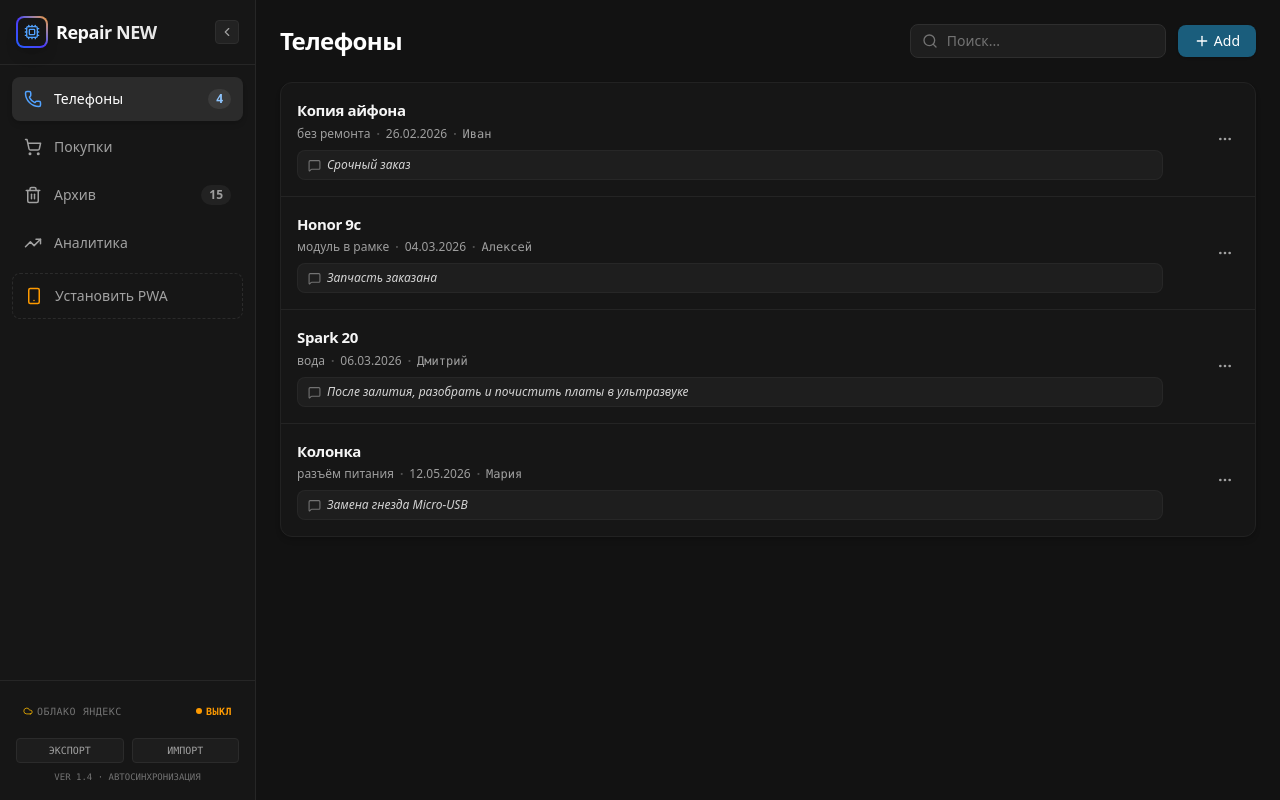
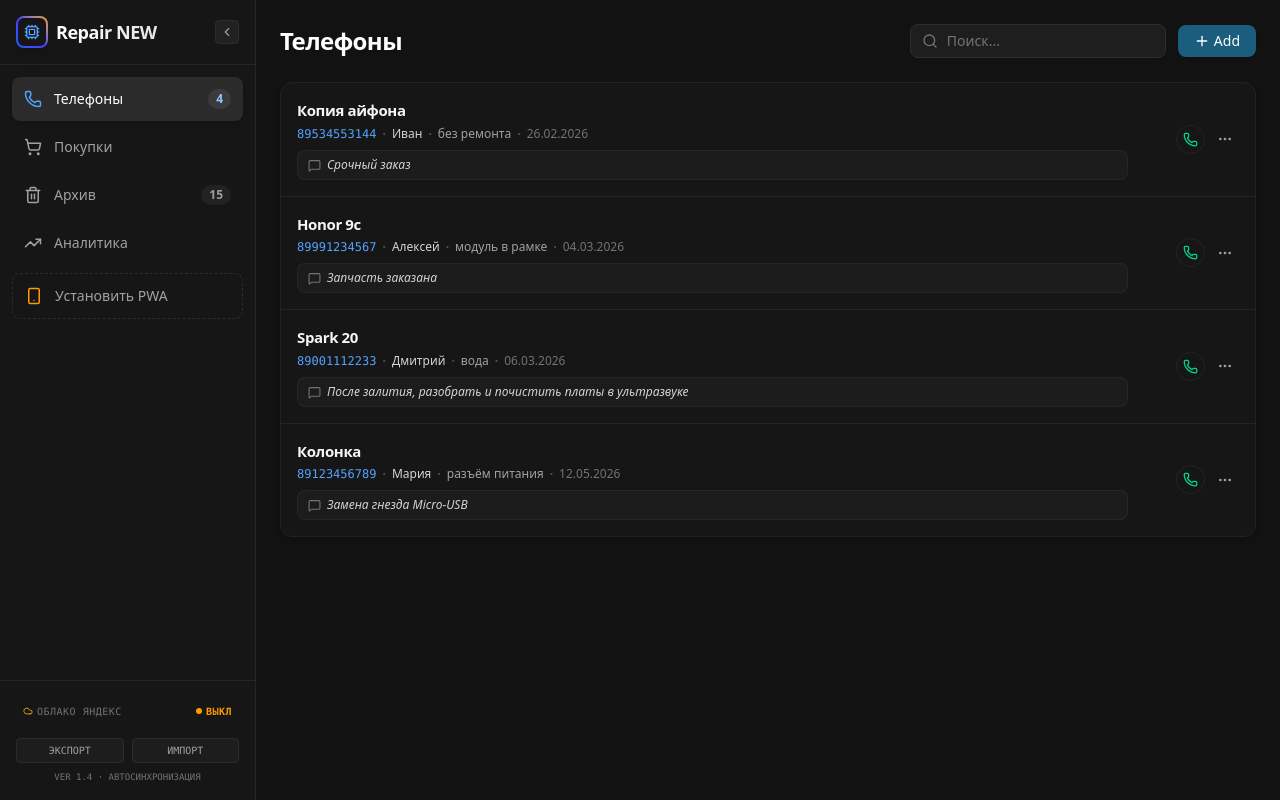
Before and after one commit to Tawreozs/ffff, a React (Vite) app: page / in a window 1280 px wide. Built offline with nearby package versions, Linux system fonts and the light colour scheme.

Commit message:
Add files via upload

```diff
--- a/src/components/RepairDetail.tsx
+++ b/src/components/RepairDetail.tsx
@@ -330,17 +330,26 @@ export default function RepairDetail({
           /* Inline Edit Form mode */
           <form onSubmit={handleSave} className="space-y-6">
             <div className="flex items-center justify-between pb-4 border-b border-[#242424]">
-              <h2 className="text-lg font-bold text-white flex items-center gap-2">
+              <h2 className="text-base sm:text-lg font-bold text-white flex items-center gap-1.5">
                 <Edit size={16} className="text-blue-400" />
-                <span>Редактирование записи</span>
+                <span>Редактирование</span>
               </h2>
-              <button
-                type="button"
-                onClick={() => setIsEditing(false)}
-                className="text-neutral-500 hover:text-white p-1 rounded hover:bg-[#222222]"
-              >
-                <X size={18} />
-              </button>
+              <div className="flex items-center gap-2">
+                <button
+                  type="button"
+                  onClick={() => setIsEditing(false)}
+                  className="px-3 py-1.5 bg-[#222222] hover:bg-[#2e2e2e] text-neutral-300 hover:text-white rounded-lg text-xs font-semibold cursor-pointer select-none transition-colors"
+                >
+                  Отмена
+                </button>
+                <button
+                  type="submit"
+                  className="px-3 py-1.5 bg-gradient-to-r from-blue-600 to-[#1f5975] hover:from-blue-500 hover:to-blue-600 text-white rounded-lg text-xs font-semibold flex items-center gap-1 shadow-sm cursor-pointer select-none transition-all active:scale-95"
+                >
+                  <Save size={12} />
+                  <span>Сохранить</span>
+                </button>
+              </div>
             </div>
 
             <div className="grid grid-cols-1 md:grid-cols-2 gap-4">
--- a/src/components/RepairList.tsx
+++ b/src/components/RepairList.tsx
@@ -1,5 +1,5 @@
 import React, { useState } from 'react';
-import { Search, Plus, MoreHorizontal, CheckCircle2, Archive, Smartphone, Trash2, MessageSquare } from 'lucide-react';
+import { Search, Plus, MoreHorizontal, CheckCircle2, Archive, Smartphone, Trash2, MessageSquare, Phone } from 'lucide-react';
 import { RepairItem } from '../types';
 
 interface RepairListProps {
@@ -114,39 +114,48 @@ export default function RepairList({
                   } ${isLast ? 'rounded-b-xl' : ''}`}
                 >
                   {/* Left content: model, description / reason, phone date */}
-                  <div className="flex-1 pr-12">
-                    <h3 className="text-[15px] font-semibold text-[#f5f5f5] tracking-tight group-hover:text-white transition-colors">
+                  <div className="flex-1 pr-12 min-w-0">
+                    <h3 className="text-[15px] font-semibold text-[#f5f5f5] tracking-tight group-hover:text-blue-400 transition-colors truncate">
                       {item.model}
                     </h3>
-                    <div className="text-xs text-[#9e9e9e] mt-1 flex flex-wrap items-center gap-1.5">
+                    <div className="text-xs text-[#9e9e9e] mt-1 flex flex-wrap items-center gap-1.5 select-text">
+                      {item.contact && (
+                        <>
+                          <span className="text-blue-400 font-mono font-medium">{item.contact}</span>
+                          <span className="text-neutral-600 font-bold">·</span>
+                        </>
+                      )}
+                      {item.name && (
+                        <>
+                          <span className="text-neutral-300 font-medium">{item.name}</span>
+                          <span className="text-neutral-600 font-bold">·</span>
+                        </>
+                      )}
                       {item.reason && (
                         <>
-                          <span className="line-clamp-1">{item.reason}</span>
+                          <span className="line-clamp-1 text-neutral-400">{item.reason}</span>
                           <span className="text-neutral-600 font-bold">·</span>
                         </>
                       )}
                       {tab === 'archive' ? (
                         <>
-                          <span className="text-neutral-400">Приём: {item.date}</span>
+                          <span className="text-neutral-500">Приём: {item.date}</span>
                           {item.archivedDate && (
                             <>
                               <span className="text-neutral-600 font-bold">·</span>
-                              <span className="text-amber-500 font-medium">Архив: {item.archivedDate}</span>
+                              <span className="text-amber-500/90 font-medium">Архив: {item.archivedDate}</span>
                             </>
                           )}
                         </>
                       ) : (
-                        <span>{item.date}</span>
-                      )}
-                      {item.name && (
-                        <>
-                          <span className="text-neutral-600 font-bold">·</span>
-                          <span className="text-neutral-400 font-mono">{item.name}</span>
-                        </>
+                        <span className="text-neutral-500">{item.date}</span>
                       )}
                     </div>
                     {item.comment && (
-                      <div className="mt-2 text-xs text-neutral-400 bg-[#1e1e1e] border border-[#2e2e2e]/60 rounded-lg px-2.5 py-1.5 flex items-start gap-1.5 max-w-full">
+                      <div
+                        className="mt-2 text-xs text-neutral-400 bg-[#1e1e1e]/80 border border-[#2e2e2e]/60 rounded-lg px-2.5 py-1.5 flex items-start gap-1.5 max-w-full"
+                        onClick={(e) => e.stopPropagation()}
+                      >
                         <MessageSquare size={13} className="text-neutral-500 mt-0.5 shrink-0" />
                         <span className="italic text-neutral-300 break-words line-clamp-2 select-text">{item.comment}</span>
                       </div>
@@ -154,7 +163,16 @@ export default function RepairList({
                   </div>
 
                   {/* Right controls */}
-                  <div className="relative flex items-center gap-2">
+                  <div className="relative flex items-center gap-1.5" onClick={(e) => e.stopPropagation()}>
+                    {item.contact && (
+                      <a
+                        href={`tel:${item.contact}`}
+                        className="p-1.5 rounded-full text-emerald-400 hover:text-white hover:bg-emerald-950/40 border border-[#2e2e2e]/60 transition-colors flex items-center justify-center cursor-pointer"
+                        title={`Позвонить на ${item.contact}`}
+                      >
+                        <Phone size={15} />
+                      </a>
+                    )}
                     <button
                       onClick={(e) => toggleDropdown(e, item.id)}
                       className="p-1.5 rounded-full text-neutral-400 hover:text-white hover:bg-[#2b2b2b] transition-colors"
@@ -166,7 +184,6 @@ export default function RepairList({
                     {/* Dropdown Menu */}
                     {activeDropdownId === item.id && (
                       <div
-                        onClick={(e) => e.stopPropagation()}
                         className={`absolute right-0 z-20 w-48 bg-[#1e1e1e] border border-[#2d2d2d] rounded-lg shadow-xl py-1 text-sm font-sans animate-in fade-in duration-100 ${
                           isNearBottom ? 'bottom-8 mb-1 origin-bottom slide-in-from-bottom-2' : 'top-8 mt-1 origin-top slide-in-from-top-2'
                         }`}
```
